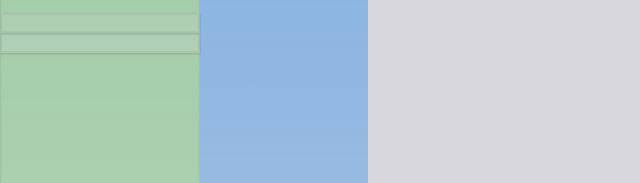
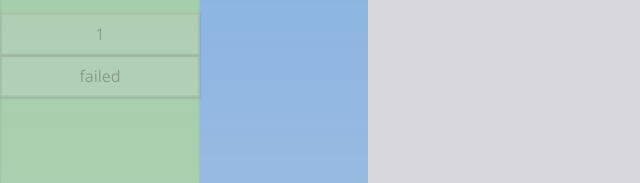
Before and after one commit to mpakunderscore/Cube, an Electron app: page index.html in a window 1000 px wide. Shown: the part 424-607 px from the top of the page, 0-640 px from the left. Drawn offline with nearby package versions, Linux system fonts and the light colour scheme.

Commit message:
Add button fix

```diff
--- a/index.html
+++ b/index.html
@@ -68,8 +68,8 @@
 
             <div id="logo" class="button shadow" onclick="log('logo')"></div>
 
-            <div class="button shadow" onclick="button(1)"></div>
-            <div class="button shadow" onclick="button(2)"></div>
+            <div class="button shadow" onclick="button(1)">1</div>
+            <div class="button shadow" onclick="button('failed')">failed</div>
 
         </div>
 
--- a/server/scenario.js
+++ b/server/scenario.js
@@ -47,6 +47,10 @@ function changeState(id, state) {
 exports.button = function (id) {
 
     if (id === 1) {
+        sound.play('failed.mp3');
+    }
+
+    if (id === 'failed') {
         sound.play('failed.mp3');
     }
 };
```
